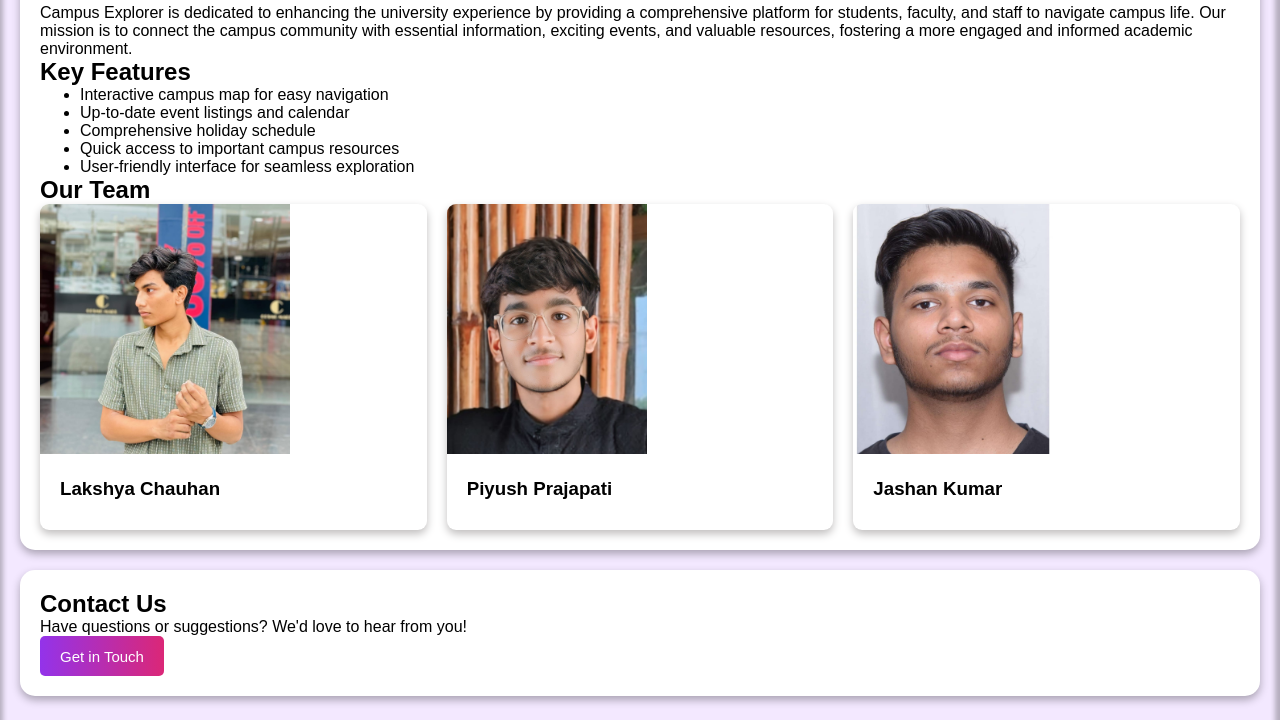
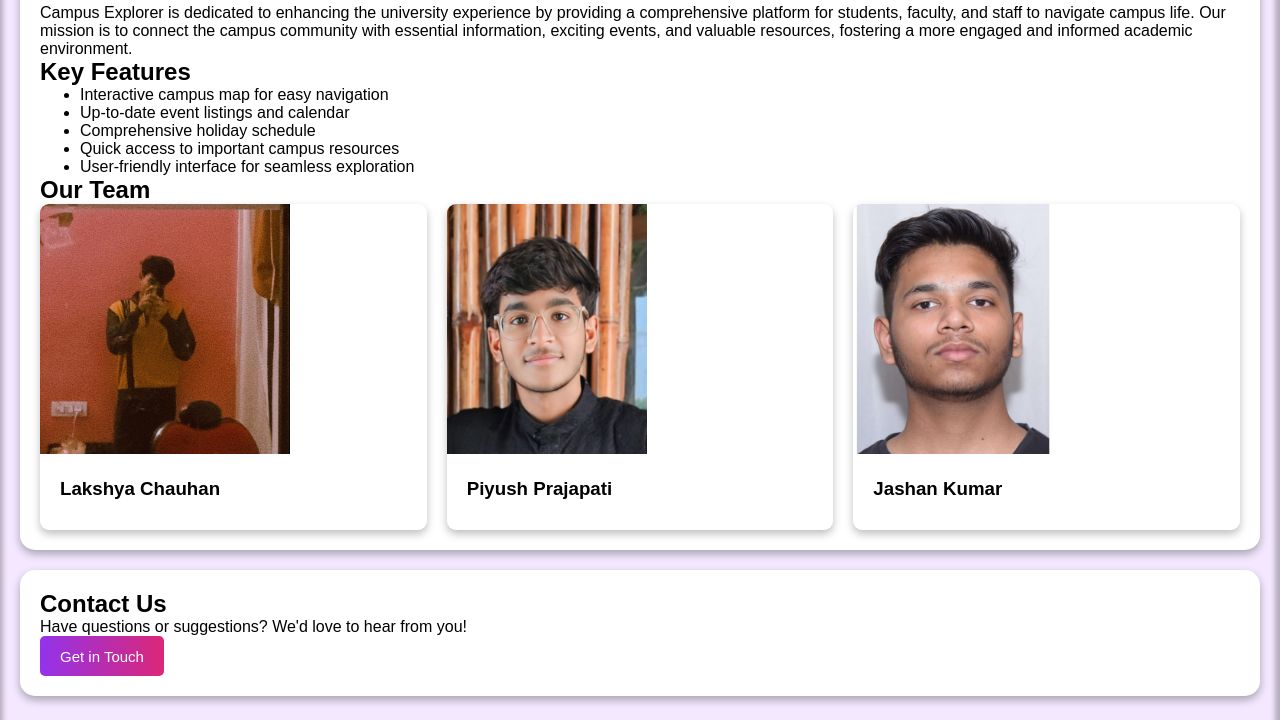
Before and after one commit to lakshya-8000cr/CampusNav-frontEnd, a website: page N-about.html in a window 1280 px wide. Shown: the part 377-1097 px from the top of the page. Drawn offline with Linux system fonts and the light colour scheme; a web font is replaced by a local one.

Commit message:
Update N-about.html

```diff
--- a/N-about.html
+++ b/N-about.html
@@ -55,7 +55,7 @@
                 <h2 class="text-2xl font-bold mb-4">Our Team</h2>
                 <div class="event-grid">
                     <div class="event-card">
-                        <img src="X-Lakshya.jpg" alt="lakshya chauhan" class="rounded-full mb-2" width="250" height="250">
+                        <img src="Lakshya-image.jpg" alt="lakshya chauhan" class="rounded-full mb-2" width="250" height="250">
                         <div class="event-details">
                             <h3 class="event-title">Lakshya Chauhan</h3>
                             <p class="event-info"></p>
```
